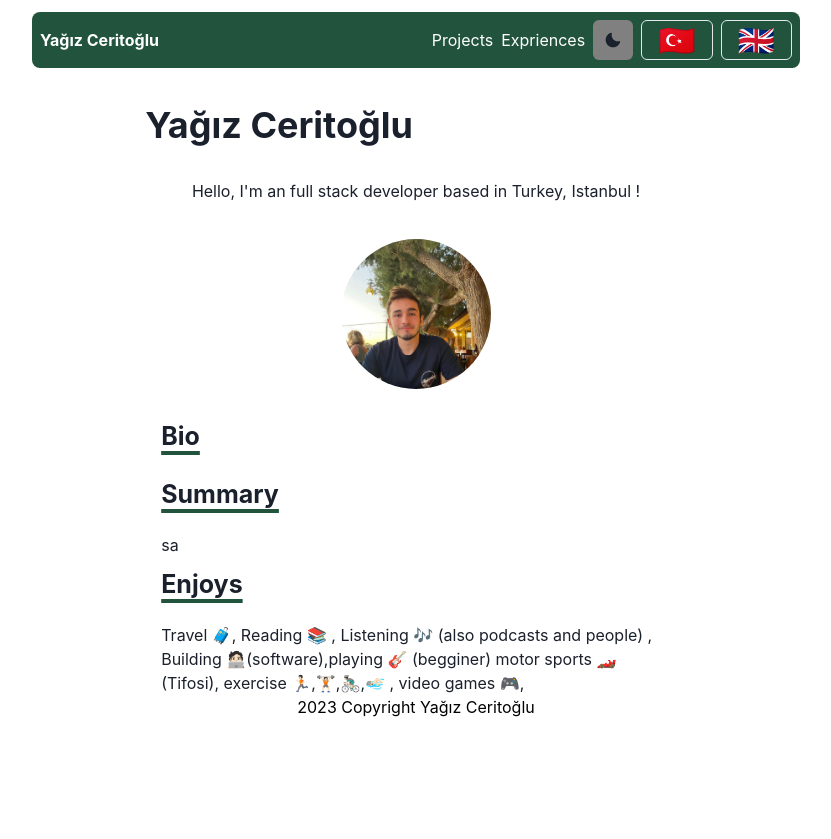
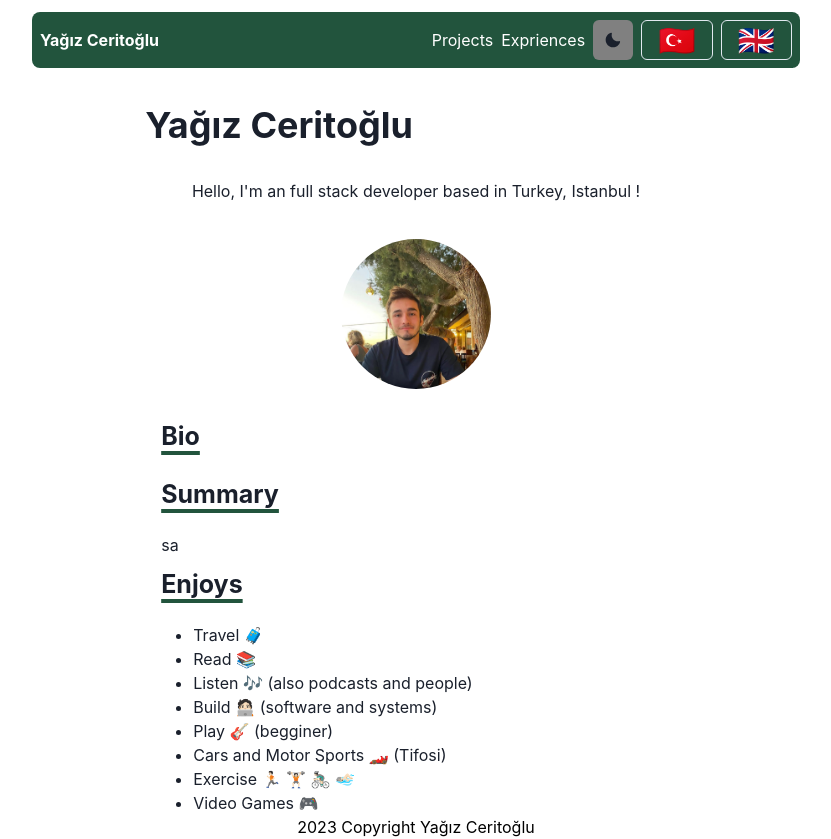
Before and after one commit to yagiz2000/personal-website-next.js, a Next.js app: page / in a window 1280 px wide. Shown: the whole page, without its empty margins (224-1055 px from the left). Before the commit the page ends 800 px from the top, so only its background shows below. Built offline with nearby package versions, Linux system fonts and the light colour scheme.

Commit message:
feat: hobbies section

```diff
--- a/src/pages/index.js
+++ b/src/pages/index.js
@@ -1,10 +1,27 @@
 import Image from "next/image";
-import { Heading, Box, Container, useColorModeValue } from "@chakra-ui/react";
+import {
+  Heading,
+  Box,
+  Container,
+  UnorderedList,
+  ListItem,
+  useColorModeValue,
+} from "@chakra-ui/react";
 import Layout from "@/layout";
 import photo from "@/public/images/me.png";
 import TitledContent from "@/components/titled-content";
 
 export default function Home() {
+  const hobbiesList = [
+    "Travel 🧳",
+    "Read 📚",
+    "Listen 🎶 (also podcasts and people)",
+    "Build 🧑🏻‍💻 (software and systems)",
+    "Play 🎸 (begginer)",
+    "Cars and Motor Sports 🏎️ (Tifosi)",
+    "Exercise 🏃🏻 🏋🏻 🚴🏻‍♂️ 🏊🏻‍♂️",
+    "Video Games 🎮",
+  ];
   return (
     <>
       <Layout>
@@ -40,11 +57,13 @@ export default function Home() {
               <p>sa</p>
             </TitledContent>
             <TitledContent title="Enjoys">
-              <p>
-                Travel 🧳, Reading 📚 , Listening 🎶 (also podcasts and people)
-                , Building 🧑🏻‍💻(software),playing 🎸 (begginer) motor sports 🏎️
-                (Tifosi), exercise 🏃🏻,🏋🏻,🚴🏻‍♂️,🏊🏻‍♂️ , video games 🎮,
-              </p>
+              <UnorderedList>
+                {hobbiesList.map((hobby, i) => (
+                  <ListItem ml={4} key={i}>
+                    {hobby}
+                  </ListItem>
+                ))}
+              </UnorderedList>
             </TitledContent>
           </Container>
         </main>
```
